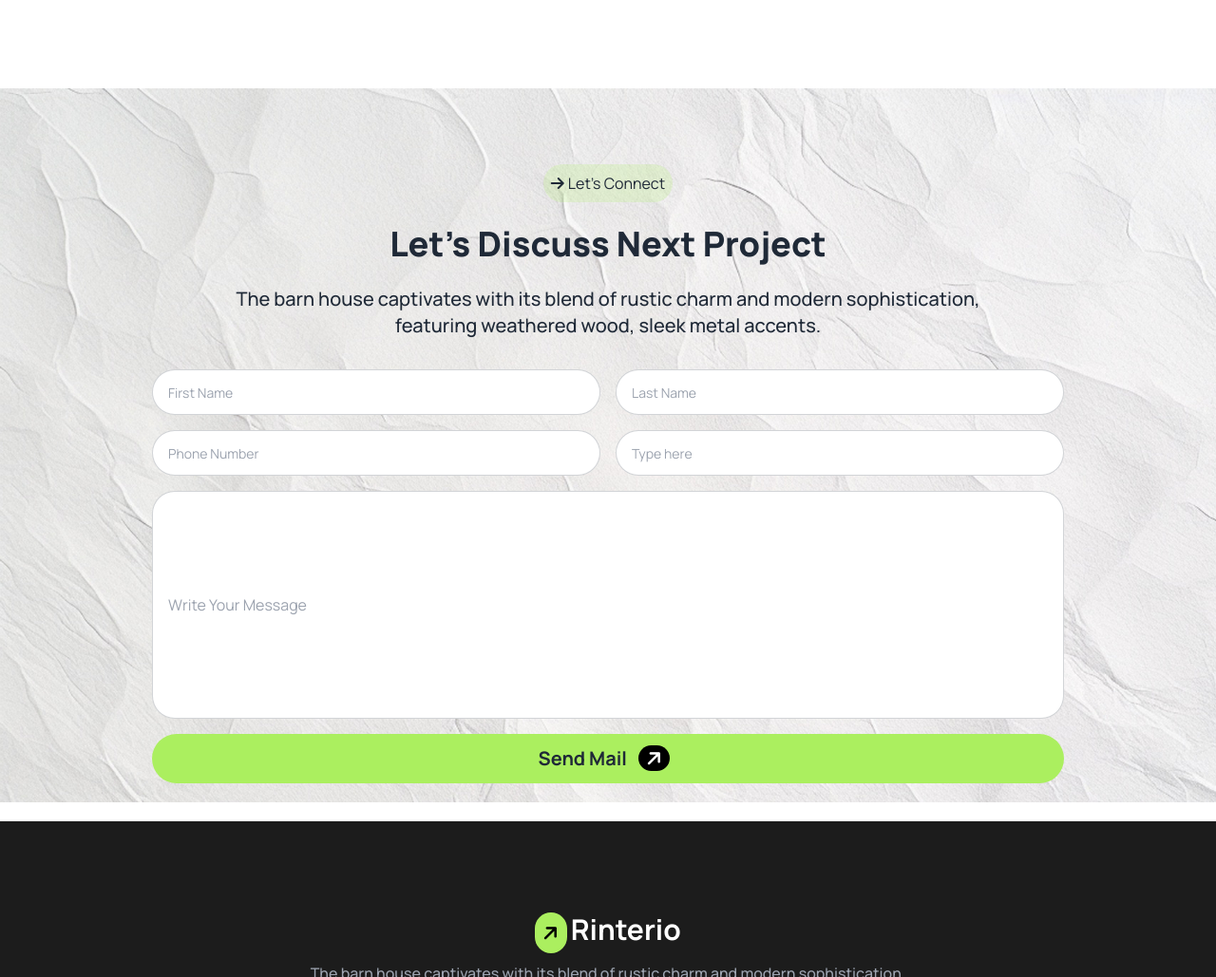
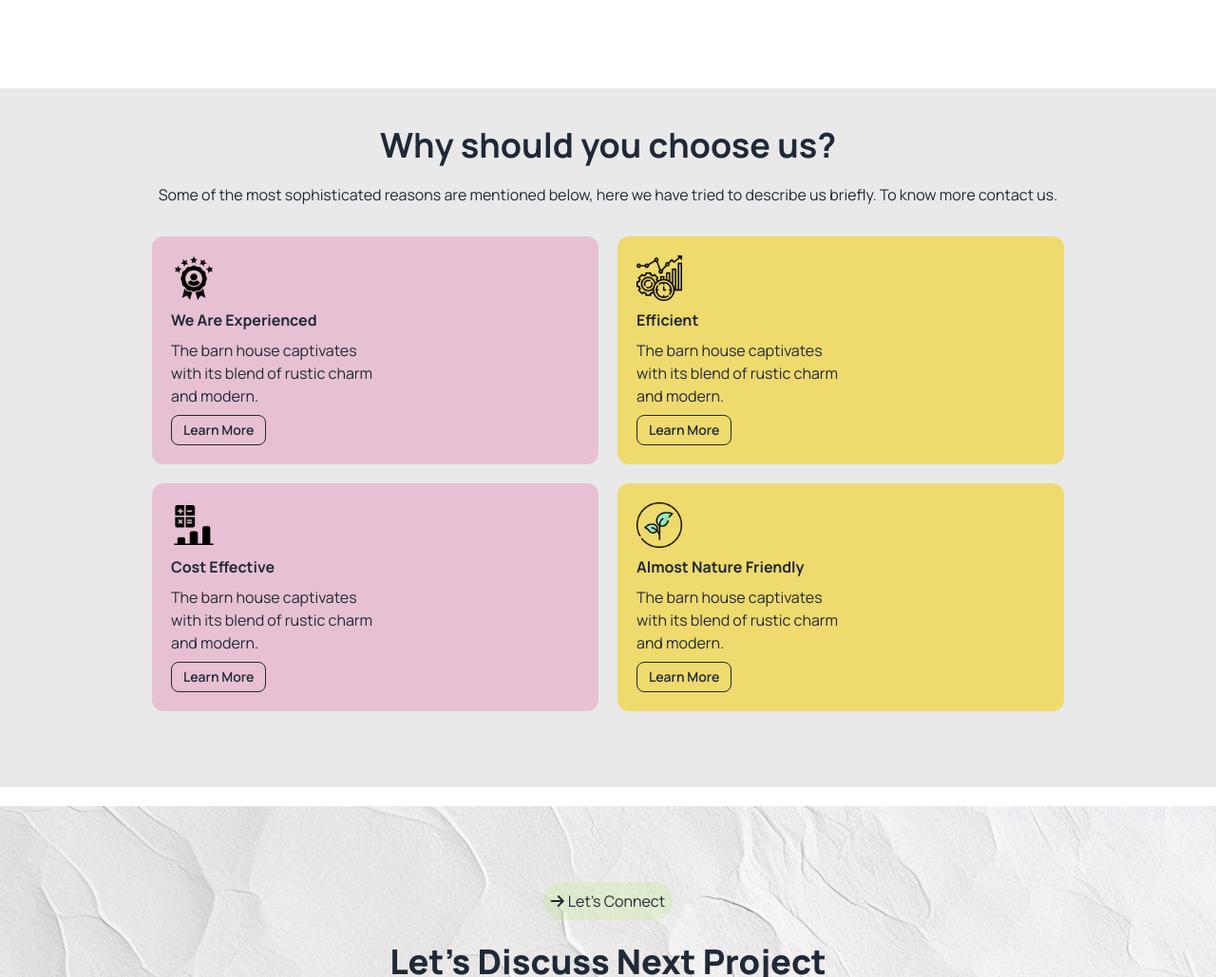
Before and after one commit to IshtiaqMahmud0/assignment_3, a plain HTML site: page index.html in a window 1280 px wide. Shown: the part 2886-3915 px from the top of the page at 95% size. Drawn offline with nearby package versions, Linux system fonts and the light colour scheme.

Commit message:
additional section added

```diff
--- a/index.html
+++ b/index.html
@@ -227,6 +227,48 @@
              </div>
            </section>
 
+           <!-- additional section -->
+           <section>
+            <section class="bg-color-primarybg">
+              <div class="w-9/12 mx-auto">
+                  <!-- text -->
+                   <div class="text-center space-y-5 pt-10">
+                      <h3 class="font-bold text-4xl">Why should you choose us?</h3>
+                      <p>Some of the most sophisticated reasons are mentioned below, here we have tried to describe us briefly. To know more contact us.</p>
+                   </div>
+                   <div class="grid md:grid-cols-2 gap-5 mt-8 pb-20">
+                      <!-- card 1 -->
+                      <div class="bg-concept-bg rounded-xl p-5 space-y-2">
+                          <img class="w-12 h-12" src="assets/reputation.png" alt="">
+                          <h4 class="font-bold">We Are Experienced</h4>
+                          <p>The barn house captivates <br> with its blend of rustic charm <br> and modern.</p>
+                          <button class="btn btn-outline btn-sm">Learn More</button>
+                      </div>
+                      <!-- card 2 -->
+                      <div class="bg-design-bg rounded-xl p-5 space-y-2">
+                          <img class="w-12 h-12" src="assets/eff.png" alt="">
+                          <h4 class="font-bold">Efficient</h4>
+                          <p>The barn house captivates <br> with its blend of rustic charm <br> and modern.</p>
+                          <button class="btn btn-outline btn-sm">Learn More</button>
+                      </div>
+                      <!-- card 3 -->
+                      <div class="bg-concept-bg rounded-xl p-5 space-y-2">
+                          <img class="w-12 h-12" src="assets/profit.png" alt="">
+                          <h4 class="font-bold">Cost Effective</h4>
+                          <p>The barn house captivates <br> with its blend of rustic charm <br> and modern.</p>
+                          <button class="btn btn-outline btn-sm">Learn More</button>
+                      </div>
+                      <!-- card 4 -->
+                      <div class="bg-design-bg rounded-xl p-5 space-y-2">
+                          <img class="w-12 h-12" src="assets/plant-based.png" alt="">
+                          <h4 class="font-bold">Almost Nature Friendly</h4>
+                          <p>The barn house captivates <br> with its blend of rustic charm <br> and modern.</p>
+                          <button class="btn btn-outline btn-sm">Learn More</button>
+                      </div>
+                   </div>
+              </div>
+            </section>
+           </section>
           <!-- form section -->
            <section class="bg-img w-full">
             <div class="mt-5 mb-5 w-9/12 mx-auto">
```
Also changed, not shown: assets/eff.png (added), assets/plant-based.png (added), assets/profit.png (added), assets/reputation.png (added).
